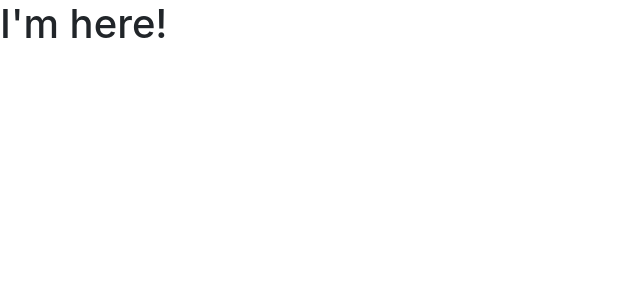
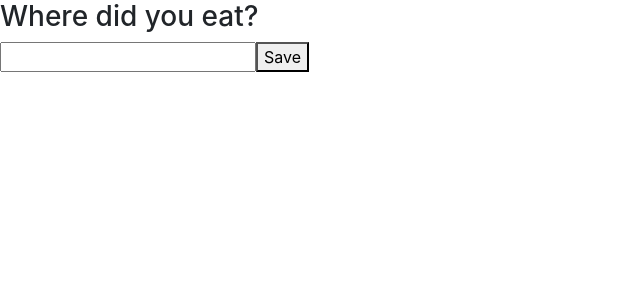
Before and after one commit to foodforcode/memorEATS, a React app: page / in a window 1280 px wide. Shown: the top 300 px of the page, without its empty margins (0-640 px from the left). Built offline with nearby package versions, Linux system fonts and the light colour scheme; the HTML template or start-up script is replaced by a standard one.

Commit message:
Add Form component

```diff
--- a/client/src/components/App.jsx
+++ b/client/src/components/App.jsx
@@ -1,16 +1,22 @@
 import React from 'react';
+import Form from './Form.jsx';
 
 class App extends React.Component {
   constructor() {
     super();
 
+    this.state = {
+      location: '',
+      body: '',
+
+    }
 
   }
 
   render() {
     return(
       <div>
-        <h1>I'm here!</h1>
+        <Form />
       </div>
     )
   }
--- /dev/null
+++ b/client/src/components/Form.jsx
@@ -0,0 +1,24 @@
+import React from 'react';
+
+class Form extends React.Component {
+  constructor() {
+    super()
+  }
+
+  render() {
+    return (
+      <>
+        <h3>Where did you eat?</h3>
+        <form>
+          <input
+            name="name"
+            autoComplete="off"
+            required />
+          <button>Save</button>
+        </form>
+      </>
+    )
+  }
+}
+
+export default Form;
--- a/package.json
+++ b/package.json
@@ -22,6 +22,7 @@
   "dependencies": {
     "bootstrap": "^4.6.0",
     "express": "^4.17.1",
+    "mongo": "^0.1.0",
     "nodemon": "^2.0.7",
     "react": "^17.0.2",
     "react-dom": "^17.0.2"
```
Also changed, not shown: 1 other file (tests, documents, lock files or other folders).
